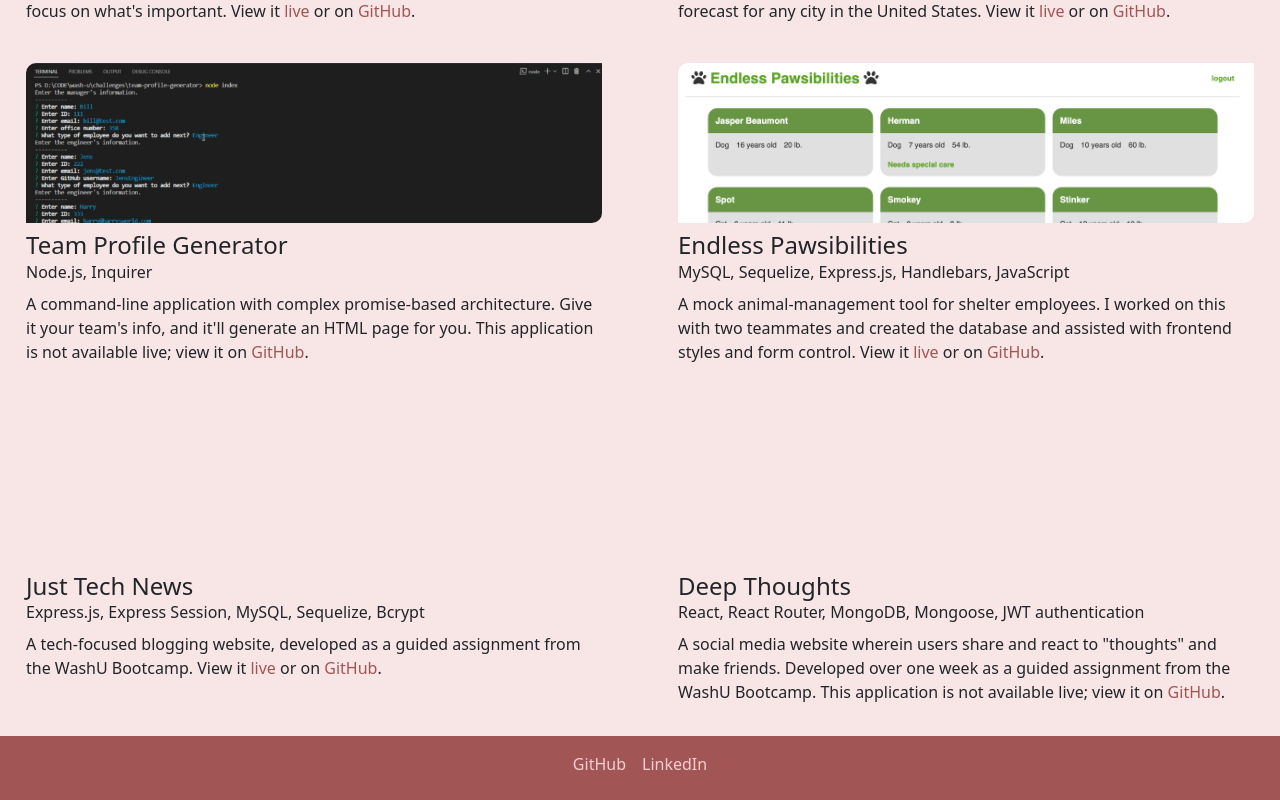
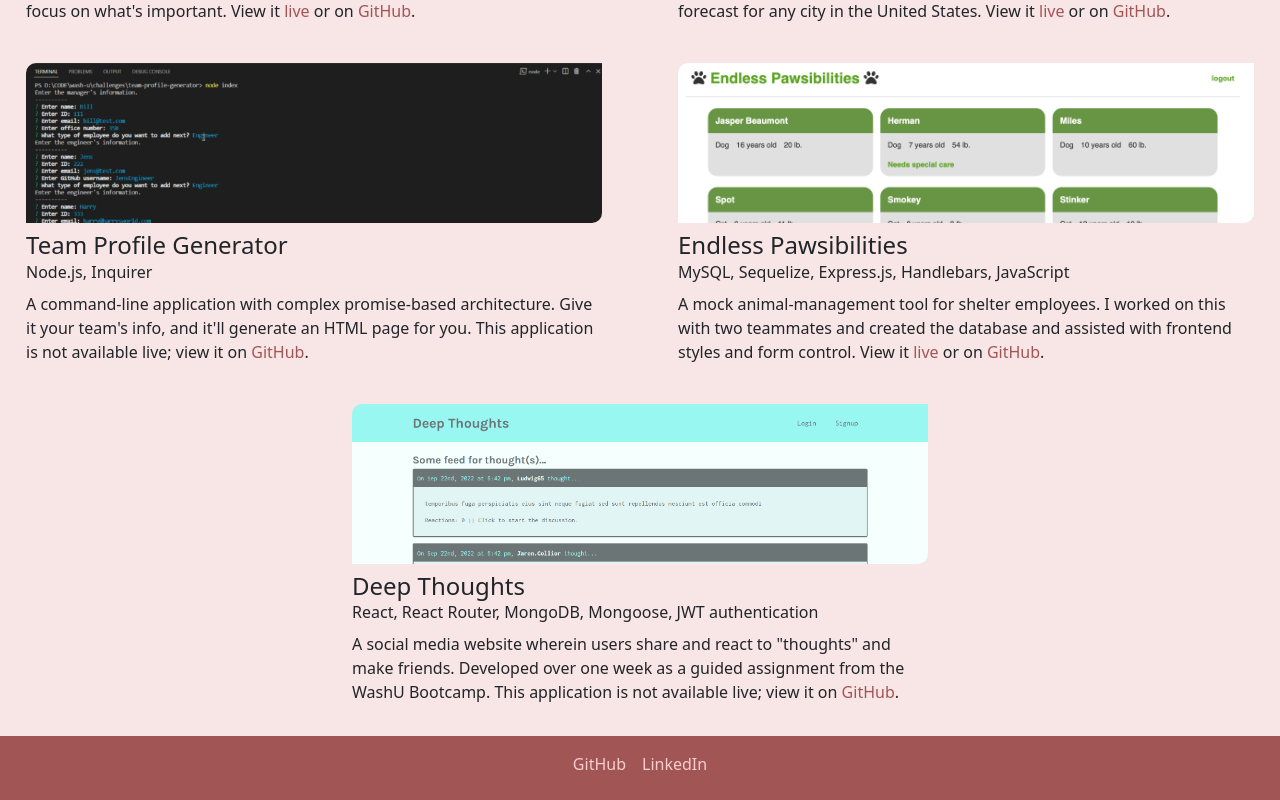
Before and after one commit to FinnStitcher/portfolio-two, a React (Create React App) app: page / in a window 1280 px wide. Shown: the part 858-1658 px from the top of the page. Built offline with nearby package versions, Linux system fonts and the light colour scheme.

Commit message:
more projects

```diff
--- a/src/components/Projects/index.js
+++ b/src/components/Projects/index.js
@@ -59,21 +59,6 @@ const projectsArray = [
     },
 
     {
-        id: "tech-news",
-        title: "Just Tech News",
-        technologies: [
-            "Express.js",
-            "Express Session",
-            "MySQL",
-            "Sequelize",
-            "Bcrypt"
-        ],
-        description: "A tech-focused blogging website, developed as a guided assignment from the WashU Bootcamp.",
-        githubLink: "https://github.com/FinnStitcher/just-tech-news",
-        deployedLink: "https://peaceful-inlet-82480.herokuapp.com/"
-    },
-
-    {
         id: "deep-thoughts",
         title: "Deep Thoughts",
         technologies: [
--- a/src/style.css
+++ b/src/style.css
@@ -94,6 +94,10 @@
     background-image: url('../public/images/shelter.png');
 }
 
+#deep-thoughts {
+    background-image: url('../public/images/deep-thoughts.png');
+}
+
 body {
     background: var(--six);
 }
```
Also changed, not shown: public/images/deep-thoughts.png (added).
